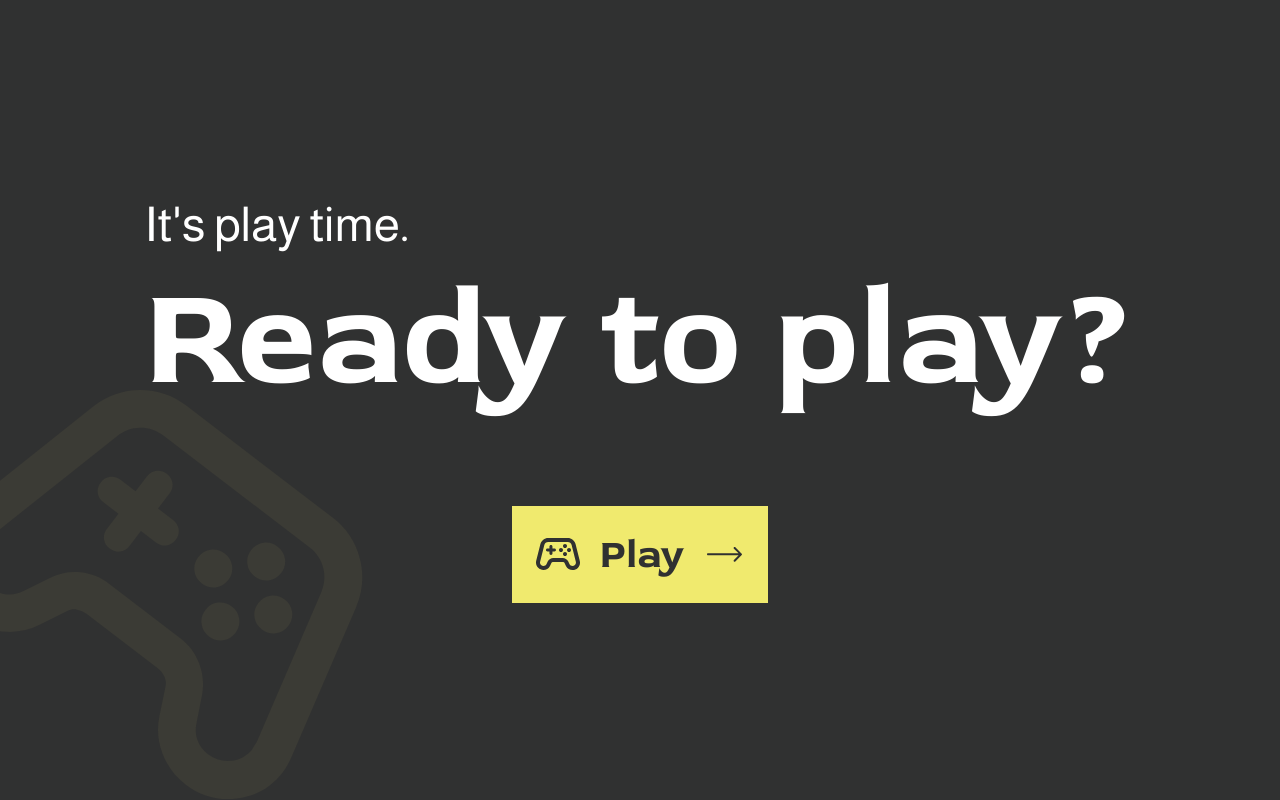
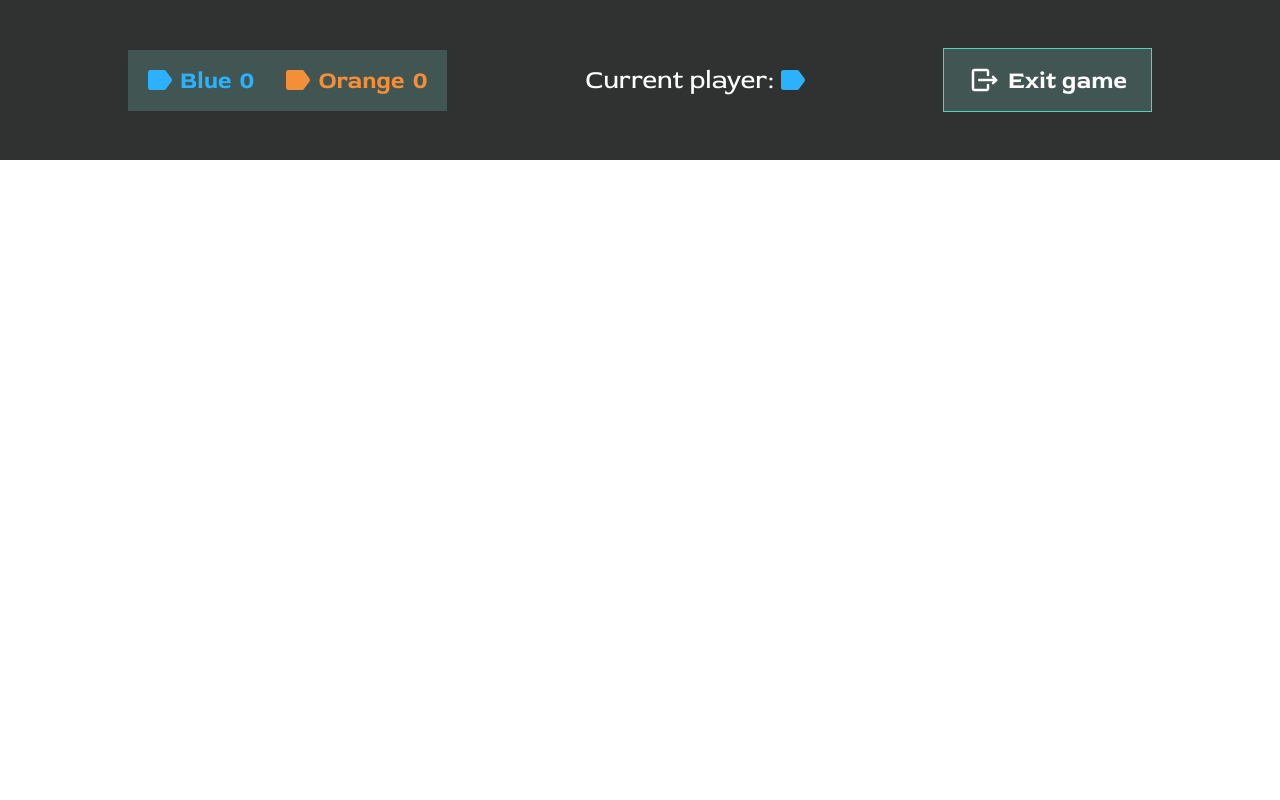
Before and after one commit to EugenLiske/memory_app, a website built with Vite: page index.html in a window 1280 px wide. Built offline with nearby package versions, Linux system fonts and the light colour scheme.

Commit message:
game screen header implemented

```diff
--- a/index.html
+++ b/index.html
@@ -7,6 +7,34 @@
 </head>
 <body>
     <div id="screen-content" class="screen-layout"></div>
+
+<main class="game-screen">
+    <header class="game-screen__header">
+        <div class="game-screen__score">
+            <div class="game-screen__player game-screen__player--blue">
+                <img src="./public/assets/game-screen/icon_player_blue.svg" alt="">
+                <span >Blue</span>
+                <span id="bluePlayerCurrentScore">0</span>
+            </div>
+
+            <div class="game-screen__player game-screen__player--orange">
+                <img src="./public/assets/game-screen/icon_player_orange.svg" alt="">
+                <span >Orange</span>
+                <span id="orangePlayerCurrentScore">0</span>
+            </div>
+        </div>
+
+        <div class="game-screen__current-player">
+            Current player:
+            <img src="./public/assets/game-screen/icon_player_blue.svg" alt="">
+        </div>
+
+        <button class="action-button action-button--game-exit">
+            <img src="./public/assets/game-screen/icon_exit_game.svg" alt="">
+            <span>Exit game</span>
+        </button>
+    </header>
+</main>
 </body>
 <script type="module" src="./src/main.ts"></script>
 </html>
--- a/src/main.ts
+++ b/src/main.ts
@@ -2,5 +2,5 @@ import './styles/style.scss';
 
 import { renderHomeScreen, initPlayButton } from './ts/home-screen';
 
-renderHomeScreen();
+// renderHomeScreen();
 initPlayButton();
--- a/src/styles/abstracts/variables.scss
+++ b/src/styles/abstracts/variables.scss
@@ -1,10 +1,20 @@
 $color-homescreen-background: rgba(48, 49, 49, 1);
 $color-settings-screen-background: rgba(255, 255, 255, 1);
-$color-settings-summary-bar: rgba(246, 246, 246, 1);
+$color-game-screen-background: rgba(48, 49, 49, 1);
 
 $color-start-button-disabled: rgba(219, 219, 214, 1);
 $color-start-button-font-disabled: rgba(163, 161, 161, 1);
 
+$color-game-screen-exit-button: rgba(134, 233, 214, 0.2);
+$color-game-screen-exit-button-border: rgba(77, 213, 188, 1);
+
+
+$color-settings-summary-bar: rgba(246, 246, 246, 1);
+$color-game-screen-player-score-background: rgba(134, 233, 214, 0.2);
+
+$color-game-screen-player-blue: rgba(43, 177, 255, 1);
+$color-game-screen-player-orange: rgba(245, 142, 57, 1);
+
 $color-yellow-accent: rgba(240, 234, 110, 1);
 $color-text-light: rgba(255, 255, 255, 1);
 $color-text-dark: rgba(48, 49, 49, 1);
--- a/src/styles/components/_buttons.scss
+++ b/src/styles/components/_buttons.scss
@@ -80,6 +80,25 @@
         }
     }
 
+    &--game-exit {
+        padding: 16px 24px;
+        gap: 10px;
+        font-size: 24px;
+
+        background-color: variables.$color-game-screen-exit-button;
+        color: variables.$color-text-light;
+        border: 1px solid variables.$color-game-screen-exit-button-border;
+        transition: box-shadow 300ms ease;
+
+        &::before {
+            content: none;
+        }
+
+        &:hover {
+            box-shadow: inset 0 0 0 2px variables.$color-game-screen-exit-button-border;
+        }
+    }
+
     &__controller {
         width: 44px;
         height: auto;
--- /dev/null
+++ b/src/styles/pages/_game-screen.scss
@@ -0,0 +1,52 @@
+@use '../abstracts/variables';
+
+.game-screen {
+    background-color: variables.$color-game-screen-background;
+
+    &__header {
+        padding: 48px 128px;
+
+        display: flex;
+        align-items: center;
+        justify-content: space-between;
+    }
+
+    &__score {
+        padding: 16px 20px;
+
+        display: flex;
+        align-items: center;
+        gap: 32px;
+
+        background-color: variables.$color-game-screen-player-score-background;
+
+        font-family: 'Red Rose';
+        font-size: 24px;
+        font-weight: 700;
+    }
+
+    &__player {
+        display: flex;
+        align-items: center;
+        gap: 8px;
+
+        &--blue {
+            color: variables.$color-game-screen-player-blue;
+        }
+
+        &--orange {
+            color: variables.$color-game-screen-player-orange;
+        }
+    }
+
+    &__current-player {
+       font-family: 'Red Rose';
+       font-size: 26px;
+       font-weight: 400;
+       color: white;
+
+       display: flex;
+       align-items: center;
+       gap: 8px;
+    }
+}
--- a/src/styles/pages/_home-screen.scss
+++ b/src/styles/pages/_home-screen.scss
@@ -1,4 +1,4 @@
-@use '../abstracts/variables.scss';
+@use '../abstracts/variables';
 
 body[data-page='home'] {
     background-color: variables.$color-homescreen-background;
--- a/src/styles/pages/_main.scss
+++ b/src/styles/pages/_main.scss
@@ -1,2 +1,3 @@
 @forward './home-screen';
-@forward './settings-screen'
+@forward './settings-screen';
+@forward './game-screen';
```
Also changed, not shown: public/assets/game-screen/icon_exit_game.svg (added), public/assets/game-screen/icon_player_blue.svg (added), public/assets/game-screen/icon_player_orange.svg (added), 1 other file.
